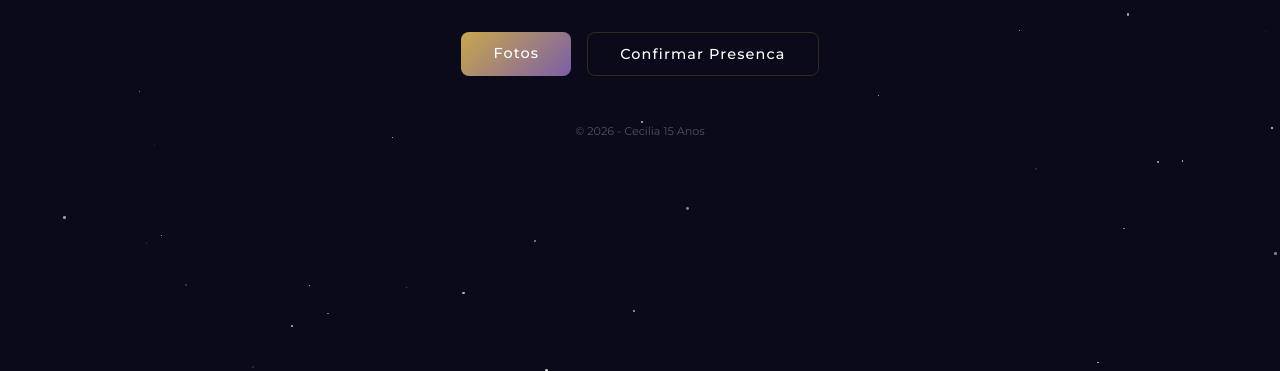
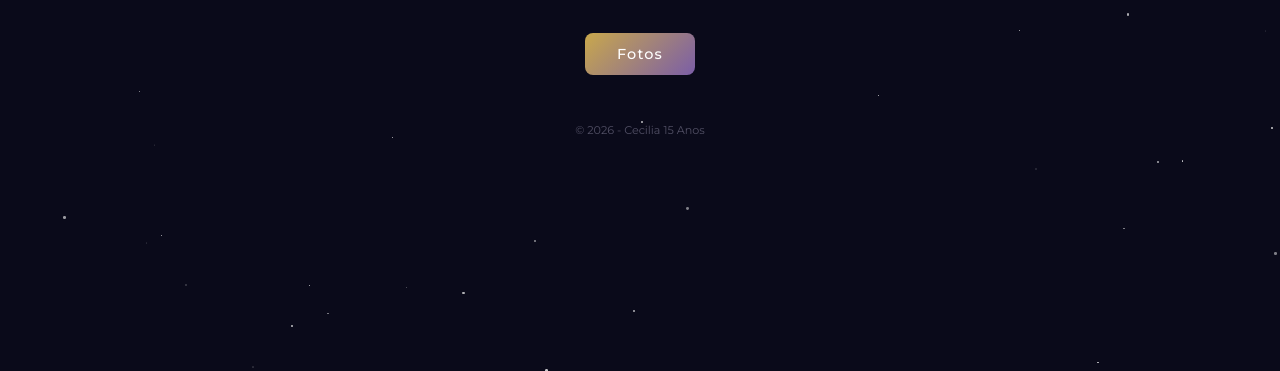
Before and after one commit to STANLEY9087/Cecilia, a plain HTML site: page frontend/convite/index.html in a window 1280 px wide. Shown: the part 429-800 px from the top of the page. Drawn offline with nearby package versions, Linux system fonts and the light colour scheme.

Commit message:
Remove confirmar presenca da pagina convite

```diff
--- a/frontend/convite/index.html
+++ b/frontend/convite/index.html
@@ -18,7 +18,6 @@
     <p class="date">Celebre comigo esta noite inesquecivel</p>
     <div class="cta-group">
       <a href="../memorial/index.html" class="cta-link">Fotos</a>
-      <a href="../memorial/index.html#rsvp" class="cta-link cta-secondary">Confirmar Presenca</a>
     </div>
   </div>
   <footer class="footer">&copy; 2026 - Cecilia 15 Anos</footer>
```
